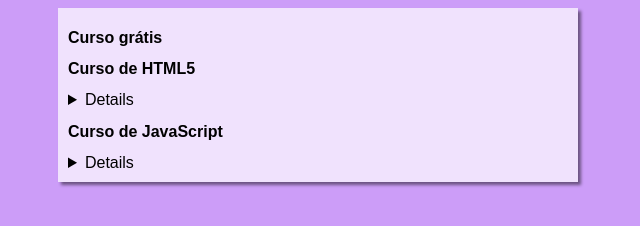
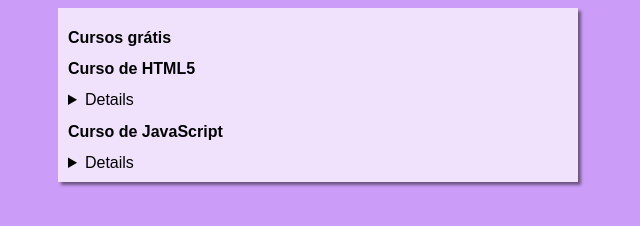
Before and after one commit to Everton-D-Alves/projeto-site, a plain HTML site: page index.html in a window 1280 px wide. Shown: the full height of the page, 322-962 px from the left. Drawn offline with Linux system fonts and the light colour scheme.

Commit message:
Update index.html

```diff
--- a/index.html
+++ b/index.html
@@ -10,7 +10,7 @@
 <body>
     <main>
         <header>
-            <h1>Curso grátis</h1>
+            <h1>Cursos grátis</h1>
         </header>
         <article>
             <h2>Curso de HTML5</h2>
```
